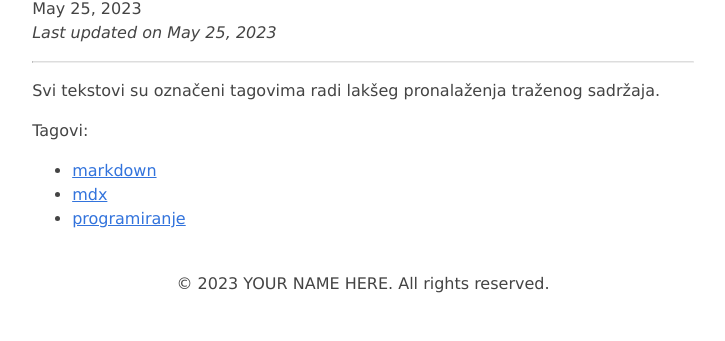
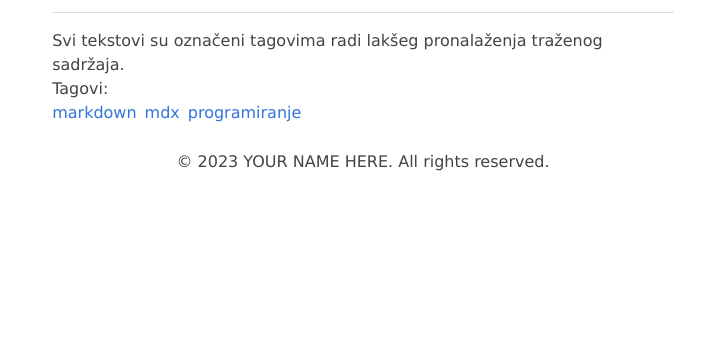
Before and after one commit to edo979/programming-blog, an Astro site: page /tags in a window 1280 px wide. Shown: the part 574-915 px from the top of the page, without its empty margins (277-1002 px from the left). After the commit the page ends 800 px from the top, so only its background shows below. Built offline with nearby package versions, Linux system fonts and the light colour scheme; Astro itself is replaced by a stand-in of ours.

Commit message:
add tailwind

```diff
--- a/astro.config.mjs
+++ b/astro.config.mjs
@@ -1,10 +1,11 @@
 import { defineConfig } from 'astro/config';
 import mdx from '@astrojs/mdx';
+import sitemap from '@astrojs/sitemap';
 
-import sitemap from '@astrojs/sitemap';
+import tailwind from "@astrojs/tailwind";
 
 // https://astro.build/config
 export default defineConfig({
-	site: 'https://example.com',
-	integrations: [mdx(), sitemap()],
+  site: 'https://example.com',
+  integrations: [mdx(), sitemap(), tailwind()]
 });
--- a/package.json
+++ b/package.json
@@ -13,6 +13,8 @@
     "@astrojs/mdx": "^0.19.1",
     "@astrojs/rss": "^2.4.1",
     "@astrojs/sitemap": "^1.3.0",
-    "astro": "^2.4.1"
+    "@astrojs/tailwind": "^3.1.3",
+    "astro": "^2.5.5",
+    "tailwindcss": "^3.3.2"
   }
 }
--- a/src/pages/tags/index.astro
+++ b/src/pages/tags/index.astro
@@ -21,7 +21,7 @@
     sadržaja.
   </p>
   <p>Tagovi:</p>
-  <ul>
+  <ul class="flex gap-2">
     {
       tags
         .sort((a, b) => a.localeCompare(b))
--- /dev/null
+++ b/tailwind.config.cjs
@@ -0,0 +1,8 @@
+/** @type {import('tailwindcss').Config} */
+module.exports = {
+	content: ['./src/**/*.{astro,html,js,jsx,md,mdx,svelte,ts,tsx,vue}'],
+	theme: {
+		extend: {},
+	},
+	plugins: [],
+}
```
Also changed, not shown: 1 other file.
